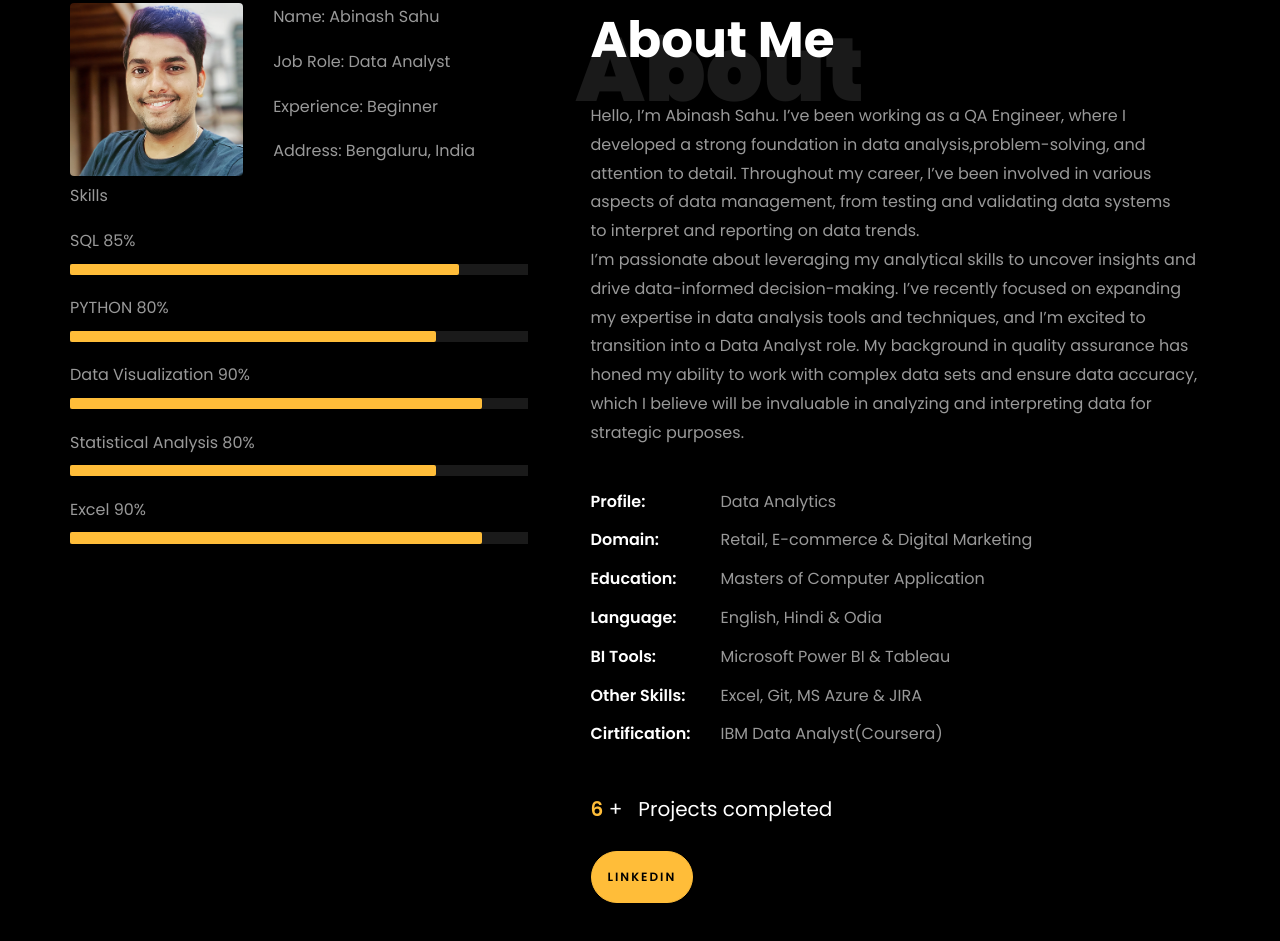
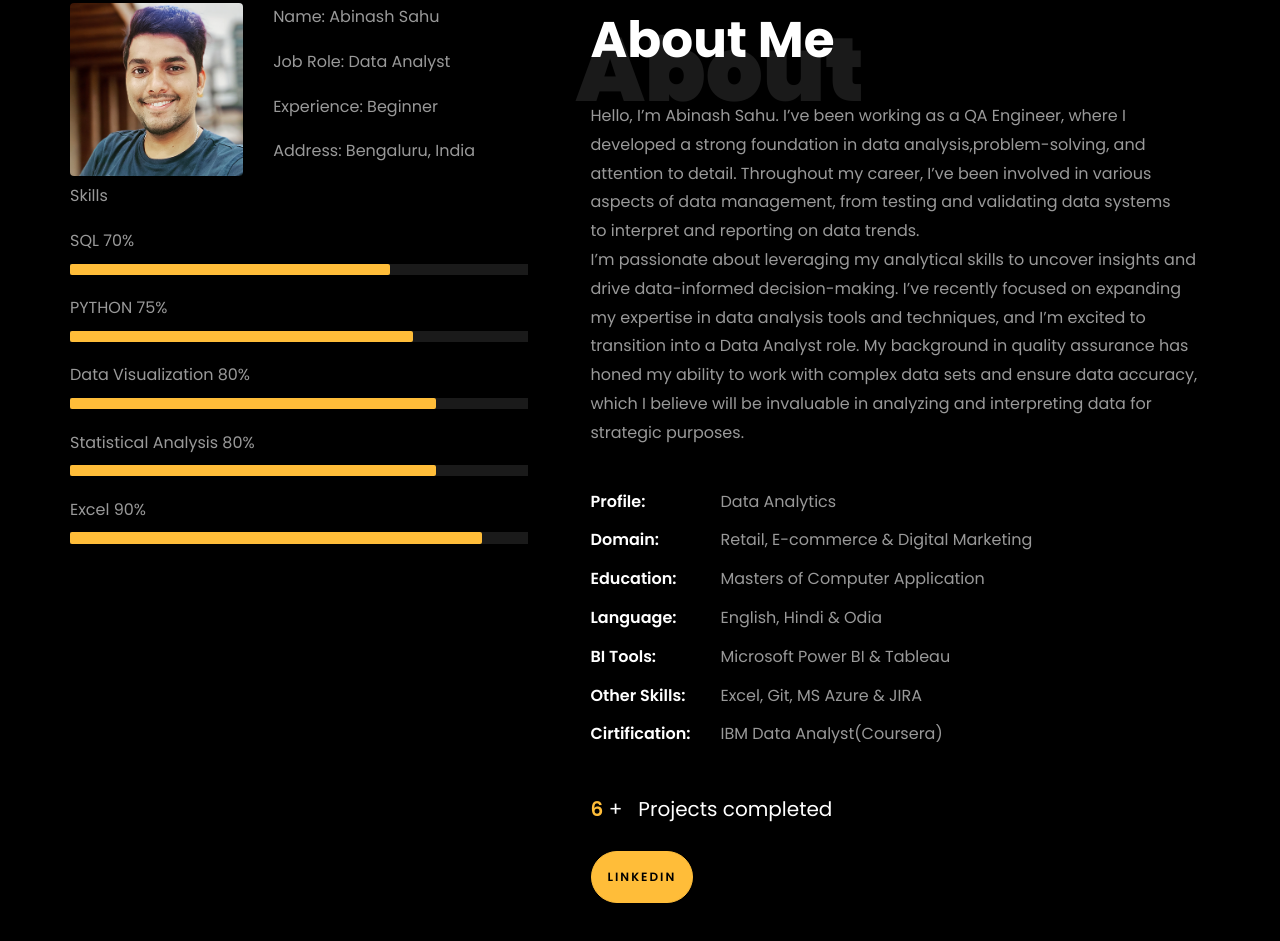
Before and after one commit to Cherry-74/Pw, a plain HTML site: page index.html in a window 1280 px wide. Shown: the part 859-1800 px from the top of the page. Drawn offline with Linux system fonts and the light colour scheme; files whose address does not match are found by name.

Commit message:
Update index.html

```diff
--- a/index.html
+++ b/index.html
@@ -229,21 +229,21 @@
 
 								<div class="skill-mf">
 									<p class="title-s">Skills</p>
-									<span>SQL</span> <span class="pull-right">85%</span>
+									<span>SQL</span> <span class="pull-right">70%</span>
 									<div class="progress">
-										<div class="progress-bar" role="progressbar" style="width: 85%;" aria-valuenow="85" aria-valuemin="0"
+										<div class="progress-bar" role="progressbar" style="width: 70%;" aria-valuenow="70" aria-valuemin="0"
 											aria-valuemax="100"></div>
 									</div>
 
-									<span>PYTHON</span> <span class="pull-right">80%</span>
+									<span>PYTHON</span> <span class="pull-right">75%</span>
 									<div class="progress">
-										<div class="progress-bar" role="progressbar" style="width: 80%" aria-valuenow="80" aria-valuemin="0"
+										<div class="progress-bar" role="progressbar" style="width: 75%" aria-valuenow="75" aria-valuemin="0"
 											aria-valuemax="100"></div>
 									</div>
 
-									<span>Data Visualization</span> <span class="pull-right">90%</span>
+									<span>Data Visualization</span> <span class="pull-right">80%</span>
 									<div class="progress">
-										<div class="progress-bar" role="progressbar" style="width: 90%" aria-valuenow="90" aria-valuemin="0"
+										<div class="progress-bar" role="progressbar" style="width: 80%" aria-valuenow="80" aria-valuemin="0"
 											aria-valuemax="100"></div>
 									</div>
 
```
